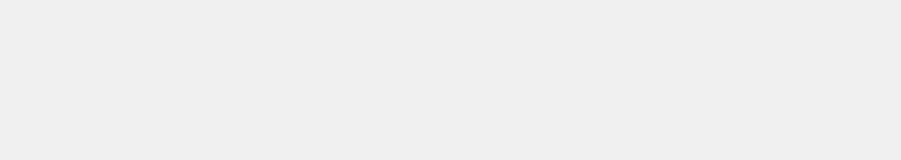
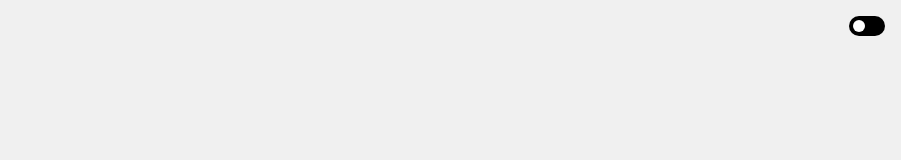
Before and after one commit to joseph-fantuzzi/github-organization-explorer, a React (Vite) app: page / in a window 1280 px wide. Shown: the top 160 px of the page, without its empty margins (379-1280 px from the left). Built offline with nearby package versions, Linux system fonts and the light colour scheme.

Commit message:
created theme switch component

```diff
--- a/src/App.css
+++ b/src/App.css
@@ -1,5 +1,9 @@
 /* @media (prefers-color-scheme: light) {
 } */
+
+.theme-transition {
+  transition: all 0.2s cubic-bezier(0.645, 0.045, 0.355, 1);
+}
 
 .right-animation,
 .left-animation,
--- a/src/components/Home.jsx
+++ b/src/components/Home.jsx
@@ -1,5 +1,6 @@
 import { FiSearch } from "react-icons/fi";
 import Footer from "./Footer";
+import Theme from "./Theme";
 
 const Home = ({
   searchValue,
@@ -10,7 +11,7 @@ const Home = ({
   return (
     <div className="w-11/12 mx-auto min-h-[100svh] flex flex-col justify-between items-center">
       <div />
-      <div className="mb-20 flex flex-col gap-4 items-center">
+      <div className="mb-20 flex flex-col gap-4 items-center py-10">
         <h1 className="left-animation text-xl md:text-3xl">
           GitHub Organization Explorer
         </h1>
@@ -35,6 +36,7 @@ const Home = ({
       <div className="down-animation delay-animation-07 py-3">
         <Footer />
       </div>
+      <Theme />
     </div>
   );
 };
--- /dev/null
+++ b/src/components/Theme.jsx
@@ -0,0 +1,24 @@
+import { useState } from "react";
+
+const Theme = () => {
+  const [toggle, setToggle] = useState("light");
+
+  const handleTheme = () => {
+    setToggle(toggle === "light" ? "dark" : "light");
+  };
+
+  return (
+    <div
+      className="cursor-pointer absolute top-4 right-4 w-9 h-5 rounded-full bg-black"
+      onClick={handleTheme}
+    >
+      <div
+        className={`w-3 h-3 rounded-full bg-white absolute top-1 theme-transition ${
+          toggle === "light" ? "left-1" : "left-5"
+        }`}
+      />
+    </div>
+  );
+};
+
+export default Theme;
```
